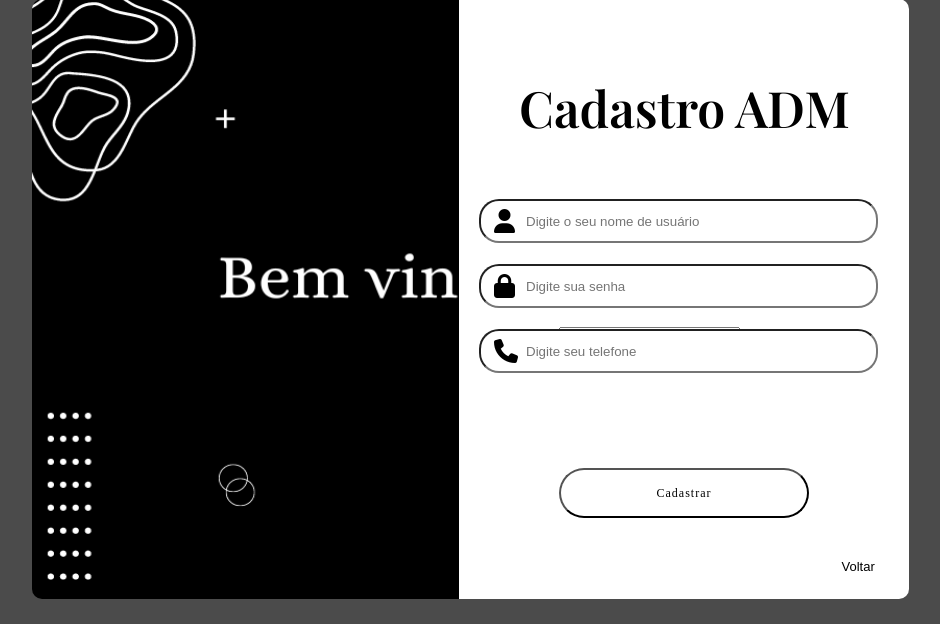
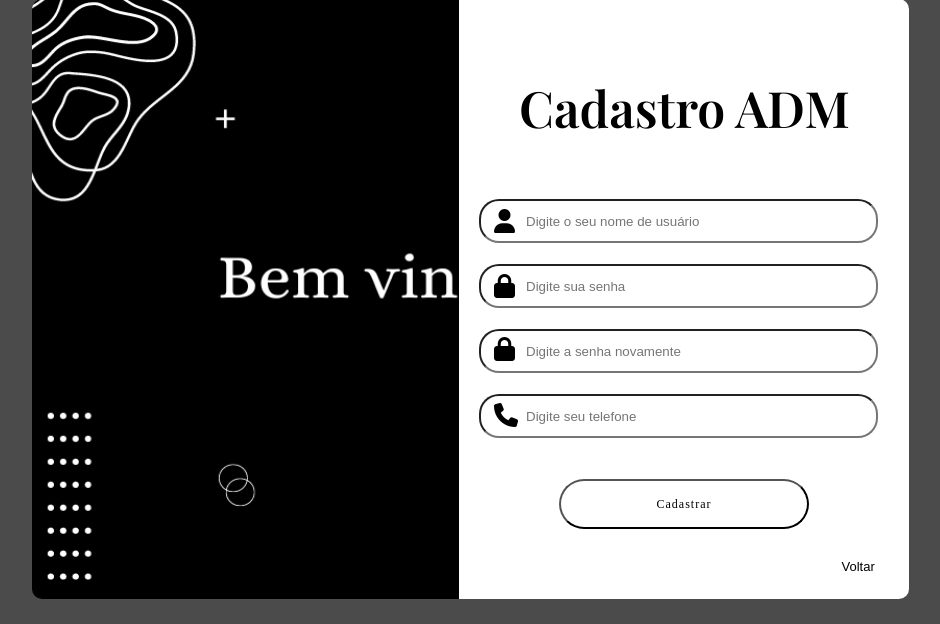
Before and after one commit to HeitorCellaOliveira/BibliotecaPHPOF, a PHP site: page /cadastrarPageDark.php in a window 1280 px wide. Shown: the part 176-800 px from the top of the page, without its empty margins (245-1185 px from the left). Run offline with PHP 8.4, Linux system fonts and the light colour scheme; some web fonts are replaced.

Commit message:
Login e Cadastro - Dark Mode + Confirmar senha

```diff
--- a/cadastrarPageDark.php
+++ b/cadastrarPageDark.php
@@ -230,20 +230,38 @@ if(isset($_POST['nome']) || isset($_POST['senha']) || isset($_POST['telefone']))
     margin-bottom: 20px;
     padding-left: 45px;
     }
+    #resenha {
+    position: absolute;
+	width:350px;
+	height:40px;
+    top:330px;
+    left:20px;
+    border-radius: 20px;
+    margin-bottom: 20px;
+    padding-left: 45px;
+    }
 
     #user3{
     position: absolute;
-    top: 340px;
+    top: 404px;
     left: 35px;
     font-size: 24px;
     z-index: 1;
+    }
+    #user4{
+    position: absolute;
+    top: 338px;
+    left: 35px;
+    font-size: 24px;
+    z-index: 1;
+
     }
 
     #telefone{
     position: absolute;
 	width:350px;
 	height:40px;
-    top:330px;
+    top:395px;
     left:20px;
     border-radius: 20px;
     margin-bottom: 20px;
@@ -267,7 +285,7 @@ if(isset($_POST['nome']) || isset($_POST['senha']) || isset($_POST['telefone']))
     font-size:12px;
     weight:bold;
     position: relative;
-    top:100px;
+    top:130px;
     left:0%;
     text-decoration:bold;
   }
@@ -282,11 +300,11 @@ if(isset($_POST['nome']) || isset($_POST['senha']) || isset($_POST['telefone']))
   }
   #icon{
 
-position: absolute;
-left: 1150px; /* Ajuste o valor conforme necessário */
-color: #ffffff;
-font-size: 24px;
-top:3px; /* Defina o tamanho do ícone */
+    position: absolute;
+    left: 1150px; /* Ajuste o valor conforme necessário */
+    color: #ffffff;
+    font-size: 24px;
+    top:3px; /* Defina o tamanho do ícone */
 
 }
 
@@ -344,6 +362,7 @@ top:3px; /* Defina o tamanho do ícone */
             <i class="fa-solid fa-lock" id="user2"></i>
 
             <tr><td><input class="" type="password" name="resenha" id="resenha" placeholder="Digite a senha novamente" required></td></tr>
+            <i class="fa-solid fa-lock" id="user4"></i>
 
             <tr><td><input class="" type="text" name="telefone" id="telefone" onkeyup="formatarTelefone()" placeholder="Digite seu telefone" required></td></tr>
             <i class="fa-solid fa-phone"id="user3"></i>
```
Also changed, not shown: cadastroPage.php (+27 -6 lines), loginPage.php (+21 -35 lines).
